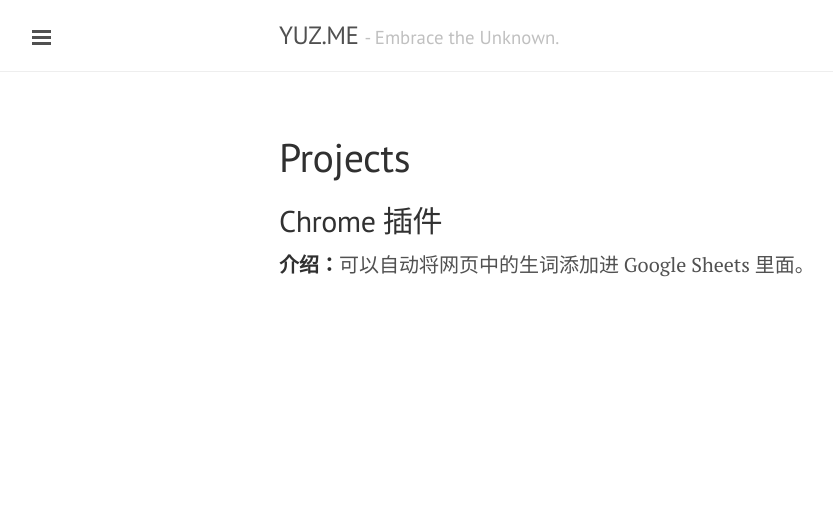
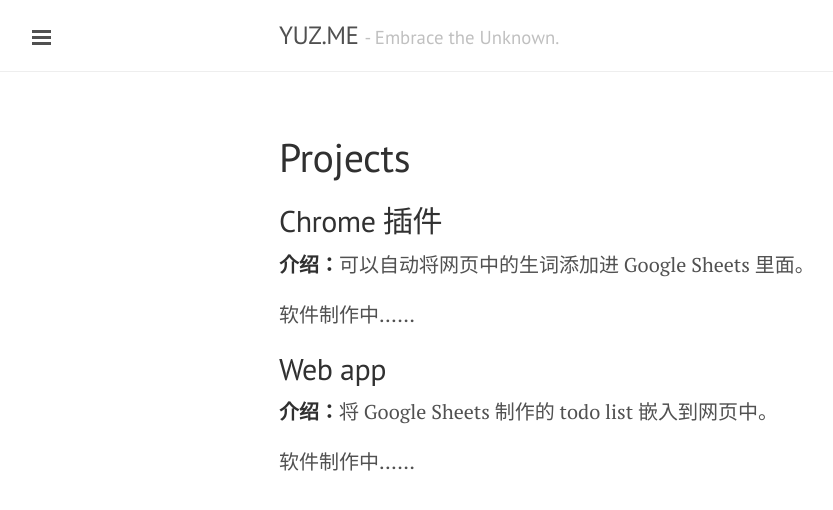
Before and after one commit to yusite/yuz.me, a Jekyll site: the page built from projects.md, in a window 1280 px wide. Shown: the top 510 px of the page, without its empty margins (1-834 px from the left). Built offline with Jekyll 4.4.1, drawn with Linux system fonts in a browser that asks for light colours; Markdown is read by kramdown in place of the engine named in the settings.

Commit message:
add new project

```diff
--- a/projects.md
+++ b/projects.md
@@ -7,3 +7,11 @@ title: Projects
 ## Chrome 插件
 
 **介绍：**可以自动将网页中的生词添加进 Google Sheets 里面。
+
+软件制作中……
+
+## Web app
+
+**介绍：**将 Google Sheets 制作的 todo list 嵌入到网页中。
+
+软件制作中……
```
